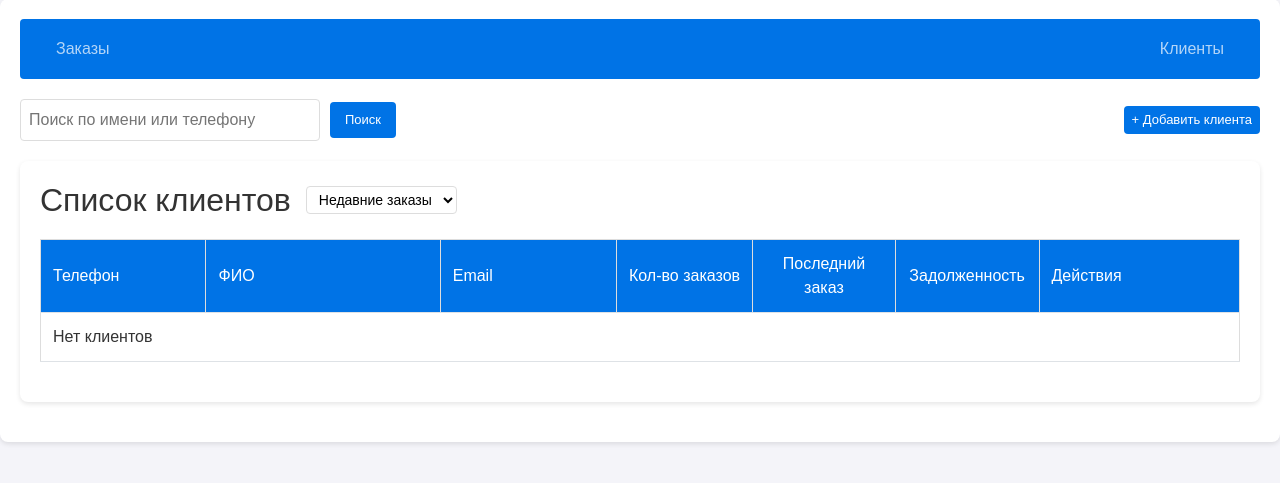
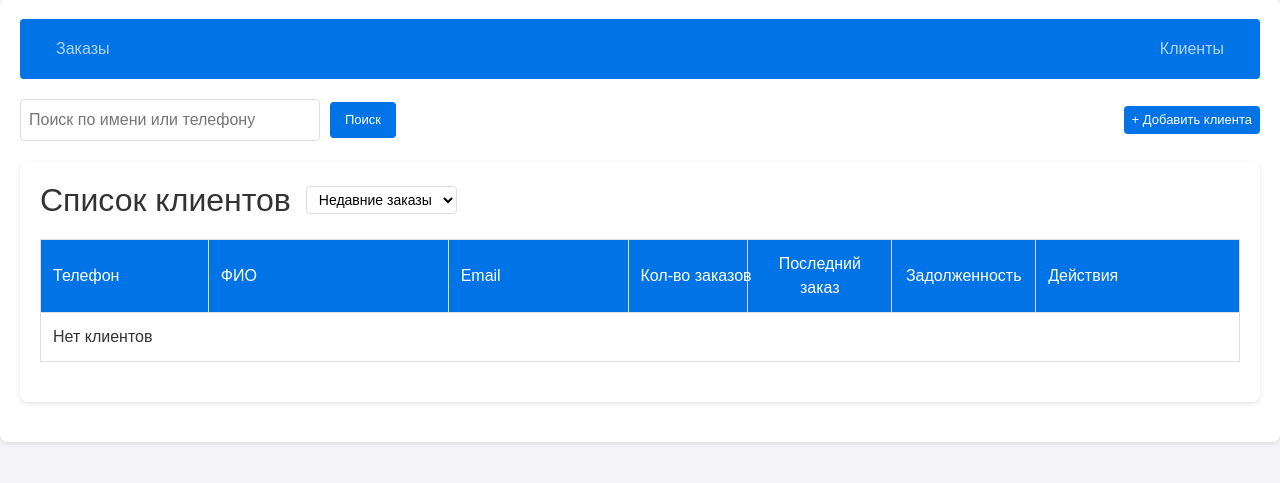
Before and after one commit to kentafar1k/okna, a Django app: template orders/templates/orders/clients.html in a window 1280 px wide. Shown: the part 51-534 px from the top of the page. Run offline with Django 5.2, Linux system fonts and the light colour scheme; the template is opened without the code that fills it, so the values that code supplies are empty; parts of the project's set-up code (start-up, migrations or seed data) failed here and were passed over.

Commit message:
столбы2

```diff
--- a/orders/templates/orders/clients.html
+++ b/orders/templates/orders/clients.html
@@ -252,6 +252,7 @@ function deleteClient(clientId, clientName) {
 
 table {
     width: 100%;
+    table-layout: fixed;
     border-collapse: collapse;
     margin-top: 20px;
     background-color: white;
@@ -338,34 +339,46 @@ th {
 /* Настраиваем ширину столбцов */
 .phone-col {
     width: 14%;
+    max-width: 14%;
+    word-wrap: break-word;
 }
 
 .name-col {
     width: 20%;
+    max-width: 20%;
+    word-wrap: break-word;
 }
 
 .email-col {
     width: 15%;
+    max-width: 15%;
+    white-space: nowrap;
+    overflow: hidden;
+    text-overflow: ellipsis;
 }
 
 .order-count-col {
     width: 10%;
+    max-width: 10%;
     white-space: nowrap;
     text-align: center;
 }
 
 .last-order-col {
     width: 12%;
+    max-width: 12%;
     text-align: center;
 }
 
 .debt-col {
     width: 12%;
+    max-width: 12%;
     text-align: center;
 }
 
 .actions-col {
     width: 17%;
+    max-width: 17%;
 }
 
 /* Медиа-запросы для адаптивности */
```
